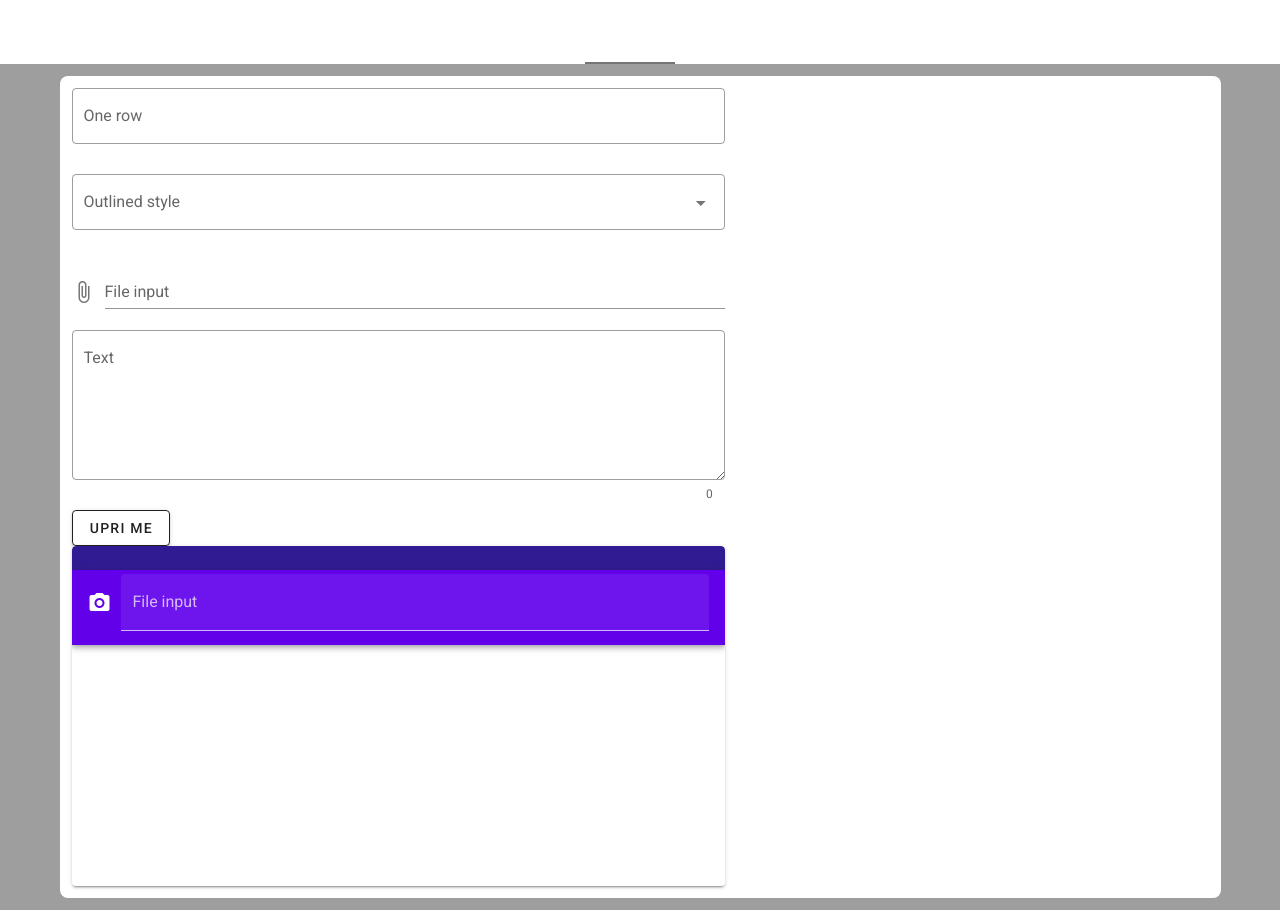
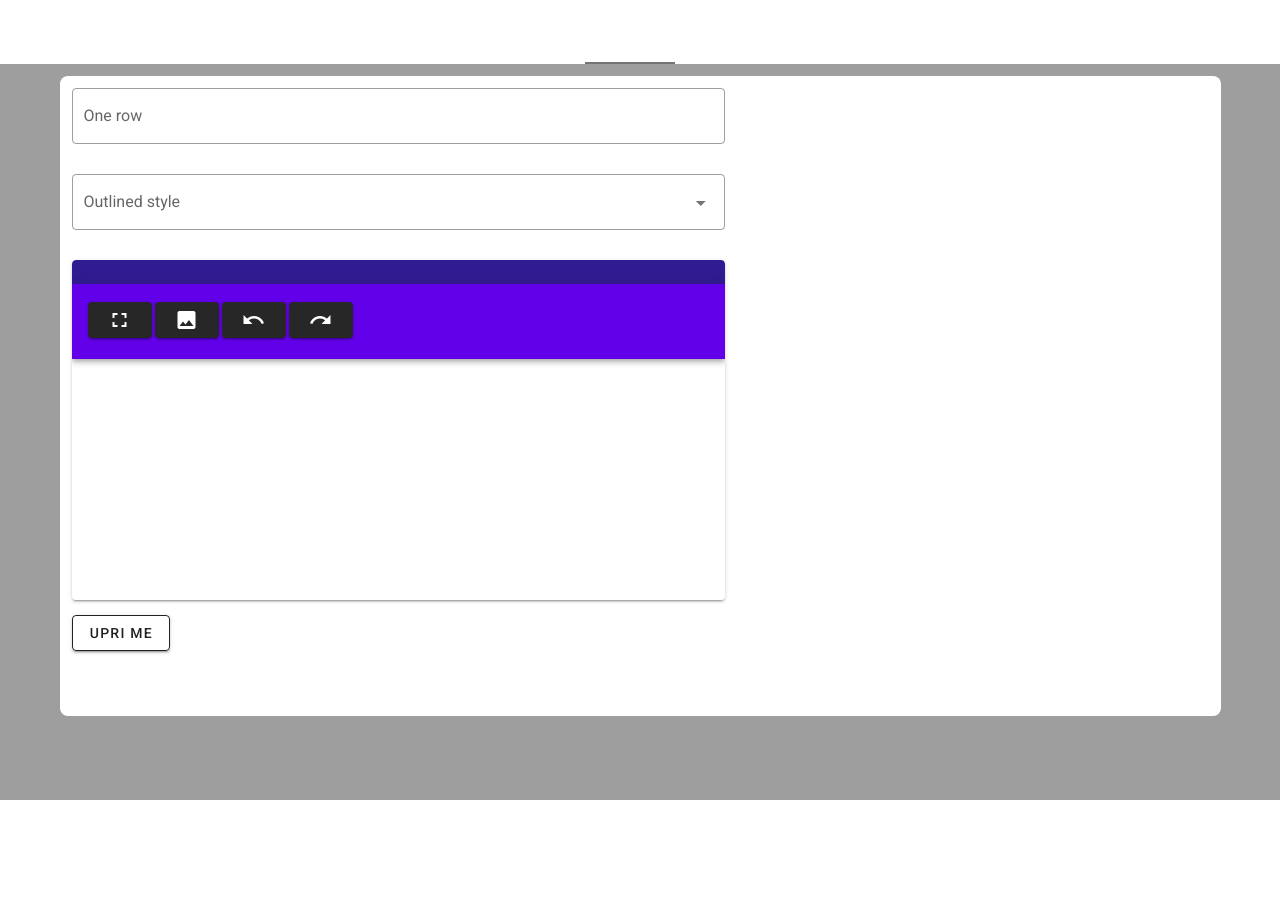
Before and after one commit to LukaVasilj/Vuetify, a Vue app: page / in a window 1280 px wide. After the commit the page ends 800 px from the top, so only its background shows below. Built offline with nearby package versions, Linux system fonts and the light colour scheme.

Commit message:
treci commit

```diff
--- a/src/App.vue
+++ b/src/App.vue
@@ -33,7 +33,7 @@
 
           >
             <v-sheet
-              min-height="70vh"
+              min-height="80vh"
               rounded="lg"
             >
               <div>
@@ -57,29 +57,7 @@
           class="textfield"
         ></v-select>
 
-  <v-file-input
-    accept="image/*"
-    label="File input"
-  ></v-file-input>
-
-    <v-textarea
-    outlined
-      counter
-      label="Text"
-      :rules="rules"
-      :value="value"
-    ></v-textarea>
-
-    <v-btn
-  elevation="2"
-  outlined
-  v-on:click="addUser()"
-  id="gumb"
-  > Upri me </v-btn>
-
-
-
-<v-card
+  <v-card
     class="mx-auto overflow-hidden"
     height="340"
     width="100ram"
@@ -92,12 +70,20 @@
       prominent
       height="75"
     >
-    <v-file-input
-    label="File input"
-    filled
-    prepend-icon="mdi-camera"
-    id="fileinput"
-  ></v-file-input>
+    <v-btn class="gumbovi">
+<v-icon>mdi-fullscreen</v-icon>
+  </v-btn>
+  <v-btn class="gumbovi1">
+<v-icon>mdi-image</v-icon>
+  </v-btn>
+  <v-btn class="gumbovi1">
+<v-icon>mdi-undo</v-icon>
+  </v-btn>
+  <v-btn class="gumbovi1">
+<v-icon>mdi-redo</v-icon>
+  </v-btn>
+
+
     </v-app-bar>
 
 
@@ -111,6 +97,17 @@
       class="textarea">
     </textarea>
   </v-card>
+
+    <v-btn
+  elevation="2"
+  outlined
+  v-on:click="addUser()"
+  id="gumb"
+  > Upri me </v-btn>
+
+
+
+
 
 
                 </v-col>
@@ -170,8 +167,16 @@ export default {
   height:255px;
 }
 #gumb{
-  margin-bottom:30  px;
+  margin-top:15px;
+}
+.gumbovi{
+  margin-top:14px;
+
+}
+.gumbovi1{
+  margin-top:14px;
+  margin-left:3px;
+
 }
 
-
 </style>
```
